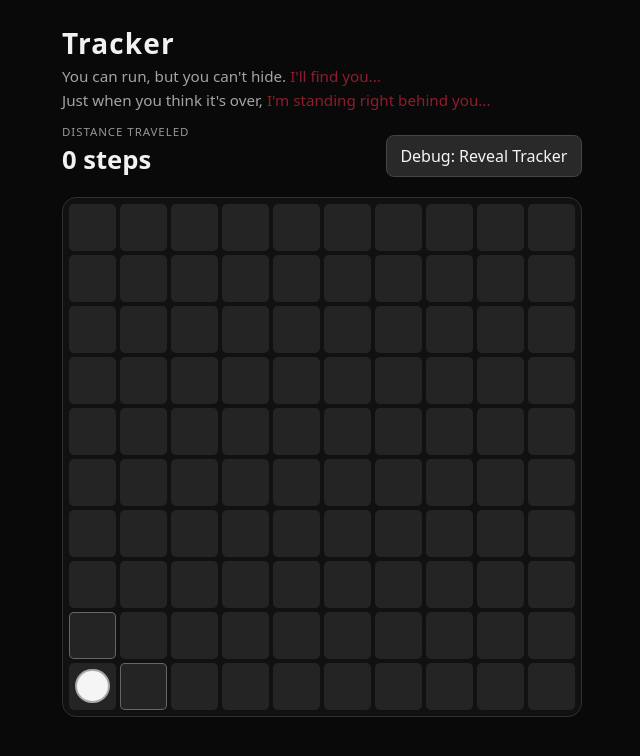
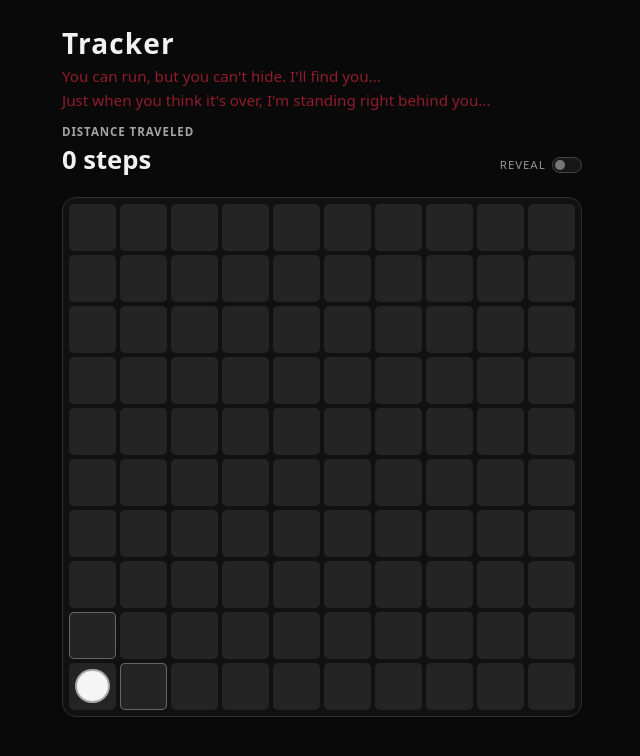
Before and after one commit to ehaezebroeck/Tracker-Game, a React (Vite) app: page / in a window 1280 px wide. Shown: the top 756 px of the page, without its empty margins (318-958 px from the left). Built offline with nearby package versions, Linux system fonts and the light colour scheme.

Commit message:
Text color changes and debug reveal tracker button changes in UI

```diff
--- a/src/App.css
+++ b/src/App.css
@@ -38,8 +38,9 @@
 
 .stat-label {
   display: block;
-  color: #969696;
+  color: #a4a4a4;
   font-size: 0.72rem;
+  font-weight: 700;
   letter-spacing: 0.08em;
   text-transform: uppercase;
 }
@@ -83,10 +84,59 @@ button:disabled {
   border-color: #303030;
 }
 
-.toggle.on {
+.reveal-switch {
+  display: inline-flex;
+  align-items: center;
+  gap: 0.4rem;
+  padding: 0.25rem 0;
+  border: 0;
+  border-radius: 0;
+  background: transparent;
+  color: #969696;
+  font-size: 0.72rem;
+  text-transform: uppercase;
+  letter-spacing: 0.08em;
+}
+
+.reveal-switch:hover:not(:disabled) {
+  background: transparent;
+  color: #c8c8c8;
+}
+
+.switch-track {
+  position: relative;
+  width: 30px;
+  height: 16px;
+  border: 1px solid #454545;
+  border-radius: 999px;
+  background: #171717;
+}
+
+.switch-thumb {
+  position: absolute;
+  top: 2px;
+  left: 2px;
+  width: 10px;
+  height: 10px;
+  border-radius: 50%;
+  background: #777777;
+  transition: transform 150ms ease, background 150ms ease;
+}
+
+.reveal-switch.on {
+  color: #ffc1c1;
+  border: 0;
+  background: transparent;
+}
+
+.reveal-switch.on .switch-track {
+  border-color: #8a4a4a;
   background: #3a2a2a;
-  border-color: #8a4a4a;
-  color: #ffc1c1;
+}
+
+.reveal-switch.on .switch-thumb {
+  transform: translateX(14px);
+  background: #8f1d2c;
 }
 
 .board-wrap {
--- a/src/App.jsx
+++ b/src/App.jsx
@@ -96,22 +96,27 @@ function App() {
       <header className="hud">
         <div className="title-row">
           <h1>Tracker</h1>
-          <p className="tagline">You can run, but you can't hide. <span className="tagline-threat">I'll find you...</span></p>
-          <p className="tagline">Just when you think it's over, <span className="tagline-threat">I'm standing right behind you...</span></p>
+          <p className="tagline"><span className="tagline-threat">You can run, but you can't hide. I'll find you...</span></p>
+          <p className="tagline"><span className="tagline-threat">Just when you think it's over, I'm standing right behind you...</span></p>
         </div>
 
         <div className="stats">
-          <div className="distance-display">
+          <div>
             <span className="stat-label">Distance Traveled</span>
             <strong className="stat-value">{state.turns} steps</strong>
           </div>
           <button
             type="button"
-            className={debugReveal ? 'toggle on' : 'toggle'}
-            aria-pressed={debugReveal}
+            className={debugReveal ? 'reveal-switch on' : 'reveal-switch'}
+            role="switch"
+            aria-label="Reveal tracker"
+            aria-checked={debugReveal}
             onClick={() => setDebugReveal((open) => !open)}
           >
-            Debug: Reveal Tracker
+            <span>Reveal</span>
+            <span className="switch-track" aria-hidden="true">
+              <span className="switch-thumb" />
+            </span>
           </button>
         </div>
       </header>
```
